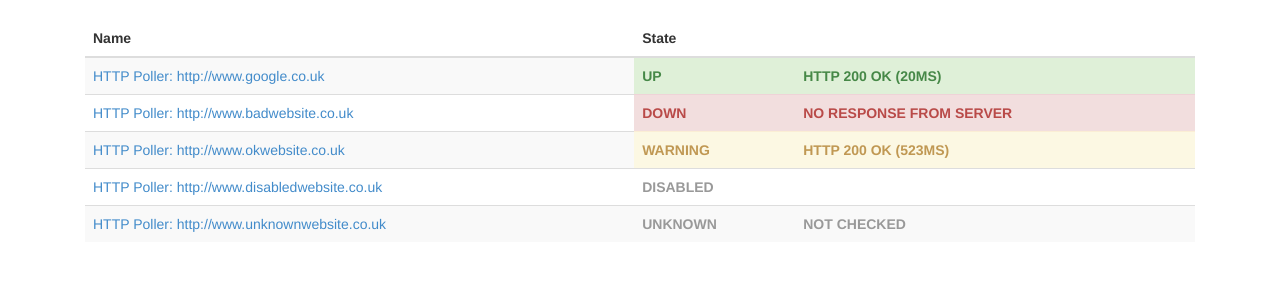
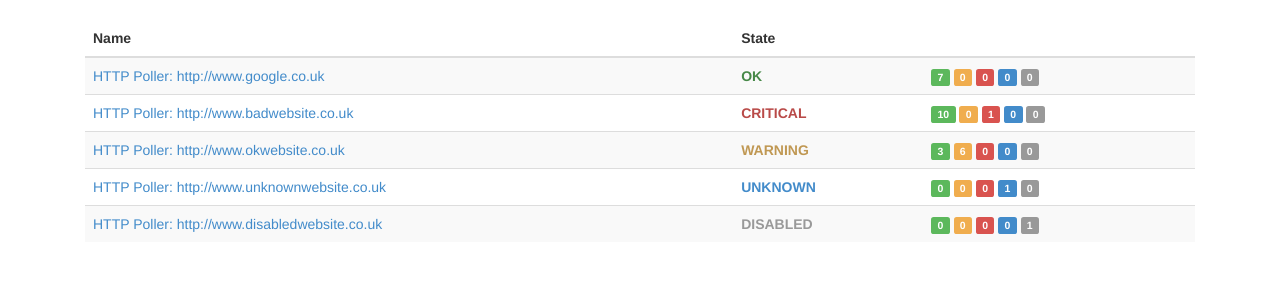
Before and after one commit to animeshinvinci/AgileNMS, a Django app: template monitoring/templates/monitoring/monitor_list.html in a window 1280 px wide. Shown: the part 162-462 px from the top of the page. Run offline with Django 3.2, Linux system fonts and the light colour scheme; the template is opened without the code that fills it, so the values that code supplies are empty; parts of the project's set-up code (start-up, migrations or seed data) failed here and were passed over.

Commit message:
Some improvements to the monitor list

```diff
--- a/monitoring/static/monitoring/js/angular_controllers/monitor_list.js
+++ b/monitoring/static/monitoring/js/angular_controllers/monitor_list.js
@@ -3,41 +3,76 @@ function MonitorListCtrl($scope) {
         {
             "name": "HTTP Poller: http://www.google.co.uk",
             "uuid": "00000000000000000000000000000000",
-            "url": "/checks/00000000000000000000000000000000/",
-            "state": "up",
+            "url": "/monitors/00000000000000000000000000000000/",
+            "state": "ok",
+            "check_states": {
+                "ok": 7,
+                "warning": 0,
+                "critical": 0,
+                "disabled": 0,
+                "unknown": 0
+            },
             "data": "HTTP 200 OK (20ms)",
             "class": "success",
         },
         {
             "name": "HTTP Poller: http://www.badwebsite.co.uk",
             "uuid": "00000000000000000000000000000001",
-            "url": "/checks/00000000000000000000000000000001/",
-            "state": "down",
+            "url": "/monitors/00000000000000000000000000000001/",
+            "state": "critical",
+            "check_states": {
+                "ok": 10,
+                "warning": 0,
+                "critical": 1,
+                "disabled": 0,
+                "unknown": 0
+            },
             "data": "No response from server",
             "class": "danger",
         },
         {
             "name": "HTTP Poller: http://www.okwebsite.co.uk",
             "uuid": "00000000000000000000000000000002",
-            "url": "/checks/00000000000000000000000000000002/",
+            "url": "/monitors/00000000000000000000000000000002/",
             "state": "warning",
+            "check_states": {
+                "ok": 3,
+                "warning": 6,
+                "critical": 0,
+                "disabled": 0,
+                "unknown": 0
+            },
             "data": "HTTP 200 OK (523ms)",
             "class": "warning",
         },
         {
+            "name": "HTTP Poller: http://www.unknownwebsite.co.uk",
+            "uuid": "00000000000000000000000000000004",
+            "url": "/monitors/00000000000000000000000000000004/",
+            "state": "unknown",
+            "check_states": {
+                "ok": 0,
+                "warning": 0,
+                "critical": 0,
+                "disabled": 0,
+                "unknown": 1
+            },
+            "data": "Not checked",
+            "class": "primary",
+        },
+        {
             "name": "HTTP Poller: http://www.disabledwebsite.co.uk",
             "uuid": "00000000000000000000000000000003",
-            "url": "/checks/00000000000000000000000000000003/",
+            "url": "/monitors/00000000000000000000000000000003/",
             "state": "disabled",
+            "check_states": {
+                "ok": 0,
+                "warning": 0,
+                "critical": 0,
+                "disabled": 1,
+                "unknown": 0
+            },
             "data": "",
-            "class": "muted",
-        },
-        {
-            "name": "HTTP Poller: http://www.unknownwebsite.co.uk",
-            "uuid": "00000000000000000000000000000004",
-            "url": "/checks/00000000000000000000000000000004/",
-            "state": "unknown",
-            "data": "Not checked",
             "class": "muted",
         },
     ];
--- a/monitoring/templates/monitoring/monitor_list.html
+++ b/monitoring/templates/monitoring/monitor_list.html
@@ -57,8 +57,7 @@
   <thead>
    <tr>
     <th>Name</th>
-    <th>State</th>
-    <th></th>
+    <th colspan="2">State</th>
    </tr>
   </thead>
    <tbody>
@@ -67,8 +66,17 @@
      <td>
       <a href="{{ monitor.url }}">{{ monitor.name }}</a>
      </td>
-     <td style="text-transform: uppercase" class="{{ monitor.class }} text-{{ monitor.class }}"><b>{{ monitor.state }}</b></td>
-     <td style="text-transform: uppercase" class="{{ monitor.class }} text-{{ monitor.class }}"><b>{{ monitor.data }}</b></td>
+     <td style="text-transform: uppercase"><b>
+      <span class="text-{{ monitor.class }}">{{ monitor.state }}</span>
+     <td style="text-transform: uppercase">
+      <b>
+       <a href="{{ monitor.url }}checks/ok/" class="label label-success">{{ monitor.check_states.ok }}</a>
+       <a href="{{ monitor.url }}checks/warning/" class="label label-warning">{{ monitor.check_states.warning }}</a>
+       <a href="{{ monitor.url }}checks/critical/" class="label label-danger">{{ monitor.check_states.critical }}</a>
+       <a href="{{ monitor.url }}checks/unknown/" class="label label-primary">{{ monitor.check_states.unknown }}</a>
+       <a href="{{ monitor.url }}checks/disabled/" class="label label-default">{{ monitor.check_states.disabled }}</a>
+      </b>
+     </td>
     </tr>
     {% endverbatim %}
   </tbody>
--- a/templates/base.html
+++ b/templates/base.html
@@ -22,8 +22,7 @@
 
  </head>
  <body ng-app>
- <div class="container">
-
+  <div class="container">
    <div class="navbar navbar-inverse navbar-fixed-top">
     <div class="container">
      <div class="navbar-header">
```
